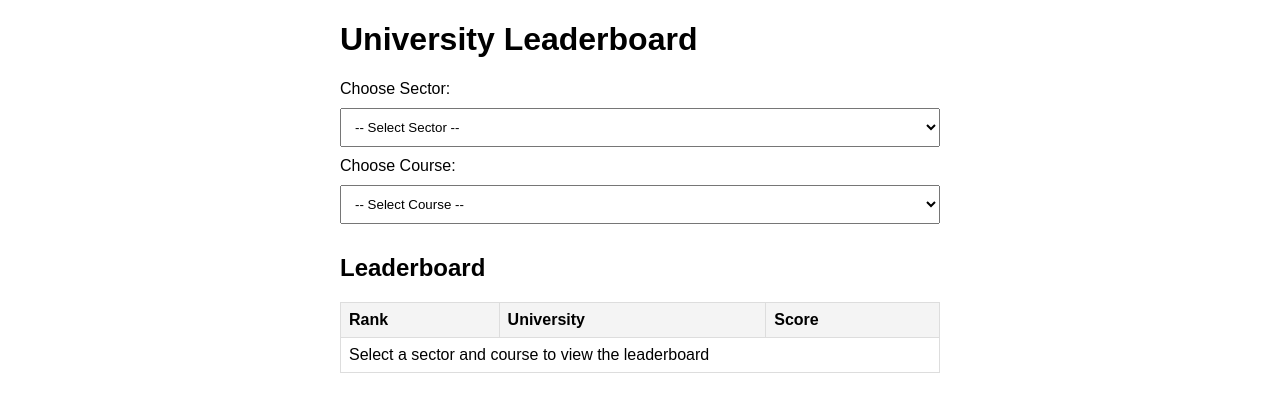
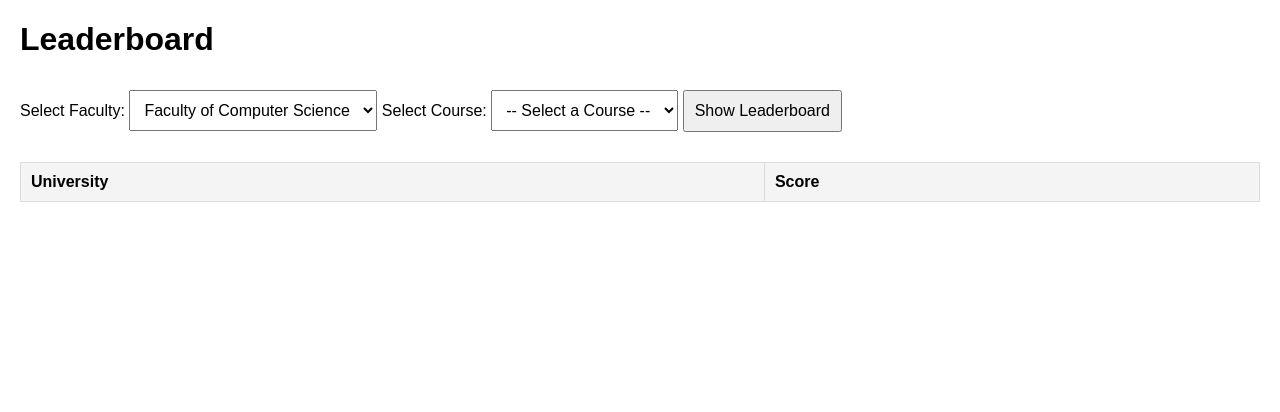
Before and after one commit to ZYLIM0702/skillploy, a plain HTML site: page public/leaderboard.html in a window 1280 px wide. Drawn offline with Linux system fonts and the light colour scheme.

Commit message:
leaderboardtest

```diff
--- a/public/leaderboard.html
+++ b/public/leaderboard.html
@@ -9,66 +9,56 @@
       font-family: Arial, sans-serif;
       margin: 20px;
     }
-    .container {
-      max-width: 600px;
-      margin: 0 auto;
+    table {
+      width: 100%;
+      border-collapse: collapse;
+      margin-top: 20px;
+    }
+    th, td {
+      border: 1px solid #ddd;
+      padding: 10px;
+      text-align: left;
+    }
+    th {
+      background-color: #f4f4f4;
     }
     select, button {
       margin: 10px 0;
       padding: 10px;
-      width: 100%;
-    }
-    .leaderboard {
-      margin-top: 20px;
-    }
-    .leaderboard table {
-      width: 100%;
-      border-collapse: collapse;
-    }
-    .leaderboard th, .leaderboard td {
-      border: 1px solid #ddd;
-      text-align: left;
-      padding: 8px;
-    }
-    .leaderboard th {
-      background-color: #f4f4f4;
+      font-size: 16px;
     }
   </style>
 </head>
 <body>
-  <div class="container">
-    <h1>University Leaderboard</h1>
-    <label for="sector">Choose Sector:</label>
-    <select id="sector">
-      <option value="">-- Select Sector --</option>
-      <option value="finance">Finance</option>
-      <option value="computer-science">Computer Science</option>
-      <option value="healthcare">Healthcare</option>
+  <h1>Leaderboard</h1>
+
+  <!-- Dropdown for Faculty -->
+  <label for="facultyDropdown">Select Faculty:</label>
+  <select id="facultyDropdown">
+    <option value="Faculty of Computer Science">Faculty of Computer Science</option>
+    <option value="Faculty of Medicine">Faculty of Medicine</option>
+    <option value="Faculty of Finance">Faculty of Finance</option>
   </select>
 
-    <label for="course">Choose Course:</label>
-    <select id="course">
-      <option value="">-- Select Course --</option>
+  <!-- Dropdown for Courses -->
+  <label for="courseDropdown">Select Course:</label>
+  <select id="courseDropdown">
+    <option value="">-- Select a Course --</option>
   </select>
 
-    <div class="leaderboard">
-      <h2>Leaderboard</h2>
+  <button onclick="loadLeaderboard()">Show Leaderboard</button>
+
+  <!-- Leaderboard Table -->
   <table>
     <thead>
       <tr>
-            <th>Rank</th>
         <th>University</th>
         <th>Score</th>
       </tr>
     </thead>
-        <tbody id="leaderboard-body">
-          <tr>
-            <td colspan="3">Select a sector and course to view the leaderboard</td>
-          </tr>
-        </tbody>
+    <tbody id="leaderboardTable"></tbody>
   </table>
-    </div>
-  </div>
+
   <script type="module">
 
     import { db,auth } from '../firebase-config.js';
```
Lines whose indentation alone changed are shown as unchanged.
